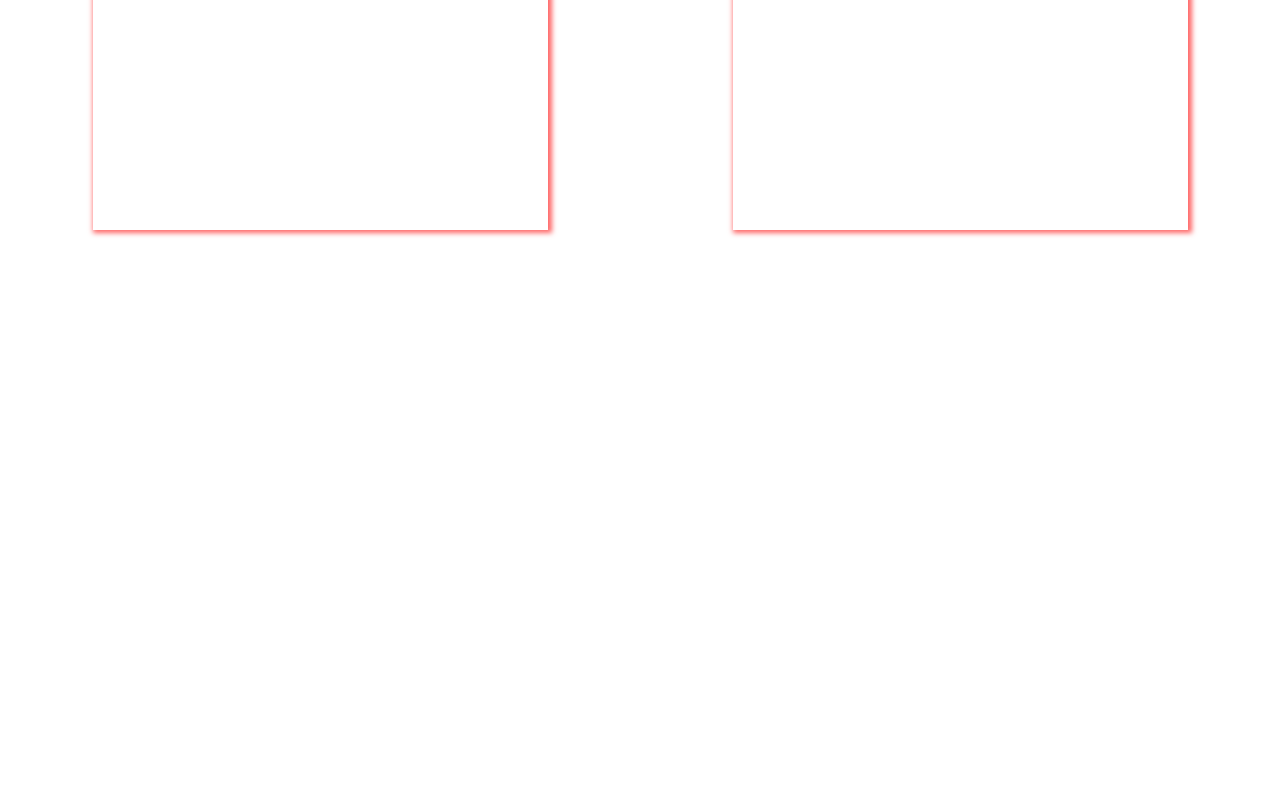
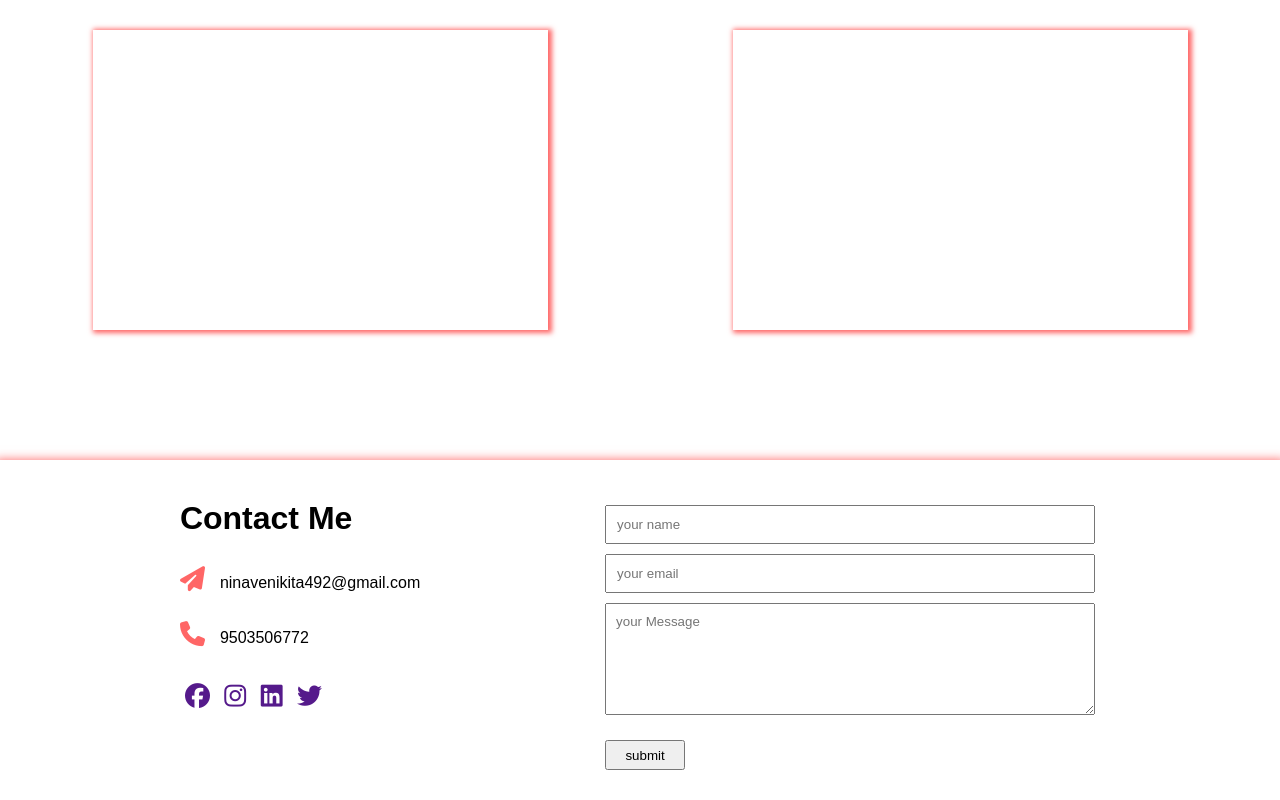
Before and after one commit to nikii2003/personalportfolio, a plain HTML site: page index.html in a window 1280 px wide. Shown: the part 1944-2744 px from the top of the page. Before the commit the page ends 2204 px from the top, so only its background shows below. Drawn offline with Linux system fonts and the light colour scheme; a web font is replaced by a local one.

Commit message:
modification on contact page

```diff
--- a/css/style.css
+++ b/css/style.css
@@ -21,7 +21,7 @@ font-family: 'Lumanosimo', cursive;
   padding-top: 10px;
   padding-left: 10%;
   padding-right: 10%;
-
+ box-shadow: 0 -2px 15px -2px black;
 }
 nav{
     display: flex;
@@ -142,6 +142,54 @@ margin-top: 20px;
     margin-top: 30px;
 
 }
+/* .contact-left{
+    flex-basis: 35%;
+} */
+form{
+   display: flex;
+   flex-direction: column;
+   height: 300px;
+   width: 500px;
+   margin-top: 40px;
+}
+.contact{
+    display: flex;
+    justify-content: space-evenly;
+    margin-top: 100px;
+   box-shadow: 0 5px 10px 5px #FF6666;
+}
+.cantact-container{
+    margin-top: 40px;
+}
+.contact-left p {
+  margin-top: 30px;
+}
+.contact-left p i {
+    color: #FF6666;
+    margin-right: 15px;
+    font-size: 25px;
+}
+.social-icons{
+    margin-top: 30px;
+}
+.social-icons a{
+    text-decoration: none;
+    font-size: 25px;
+    display: inline-block;
+    margin: 5px;
+}
+.input-field{
+    padding: 10px;
+    margin: 5px;
+
+}
+.submit-btn{
+    height: 30px;
+    width: 80px;
+    margin-left: 5px;
+    margin-top: 20px;
+}
+
 /* NORMAL MOBILE DEVICES */
 @media screen and (min-width:400px) and (max-width:600px)
 {
--- a/index.html
+++ b/index.html
@@ -29,7 +29,7 @@
                 <li><a href="#">HOME</a></li>
                  <li><a href="#about-link">ABOUT</a></li>
                  <li><a href="#project-link">PROJECT</a></li>
-                 <li><a href="./pages/contact.html">CONTACT ME</a></li>
+                 <li><a href="#contact-link">CONTACT ME</a></li>
                  <!-- <li><a href="./pages/hired.html">HIREN ME</a></li> -->
              </ul>
          </nav>
@@ -55,7 +55,7 @@
       </div>
     </div>
        <div class="imgposter">
-        <img src="./img/WhatsApp Image 2023-08-07 at 4.21.40 PM.jpeg" width="300px" height="400PX" class="girl-img"/>
+        <img src="./img/Connected world-rafiki (2).png" width="400px" height="500PX" class="girl-img"/>
     </div>
        </div>
 </div>
@@ -103,5 +103,35 @@
     </div>
 </div>
 </div>
+<!-- contact -->
+<div class="contact">
+    <!-- <div class="container">
+        <div class="row"> -->
+  <div class="contact-left">
+    <div class="cantact-container">
+    <h1 class="sub-title" id="contact-link">Contact Me</h1>
+    <p><i class="fa-solid fa-paper-plane"></i>ninavenikita492@gmail.com</p>
+    <p><i class="fa-solid fa-phone"></i>9503506772</p>
+    <div class="social-icons">
+      <a href=""><i class="fa-brands fa-facebook"></i></a>
+      <a href=""><i class="fa-brands fa-instagram"></i></a>
+      <a href=""><i class="fa-brands fa-linkedin"></i></a>
+      <a href=""><i class="fa-brands fa-twitter"></i></i></a>
+    </div>
+  </div></div>
+  <div class="contact-right">
+    <form>
+      <input type="text" name="Name" placeholder="your name" required class="input-field">
+      <input type="email" name="Name" placeholder="your email" required class="input-field">
+      <textarea name="Message" rows="6" placeholder="your Message" class="input-field"></textarea>
+
+        <button type="submit" class="submit-btn">submit</button>
+
+    </form>
+  </div>
+</div>
+
+<!-- </div>
+</div> -->
 </body>
 </html>
```
Also changed, not shown: img/Connected world-rafiki (1).png (added), img/Connected world-rafiki (2).png (added), img/PeerlistBeta.webp (added).
